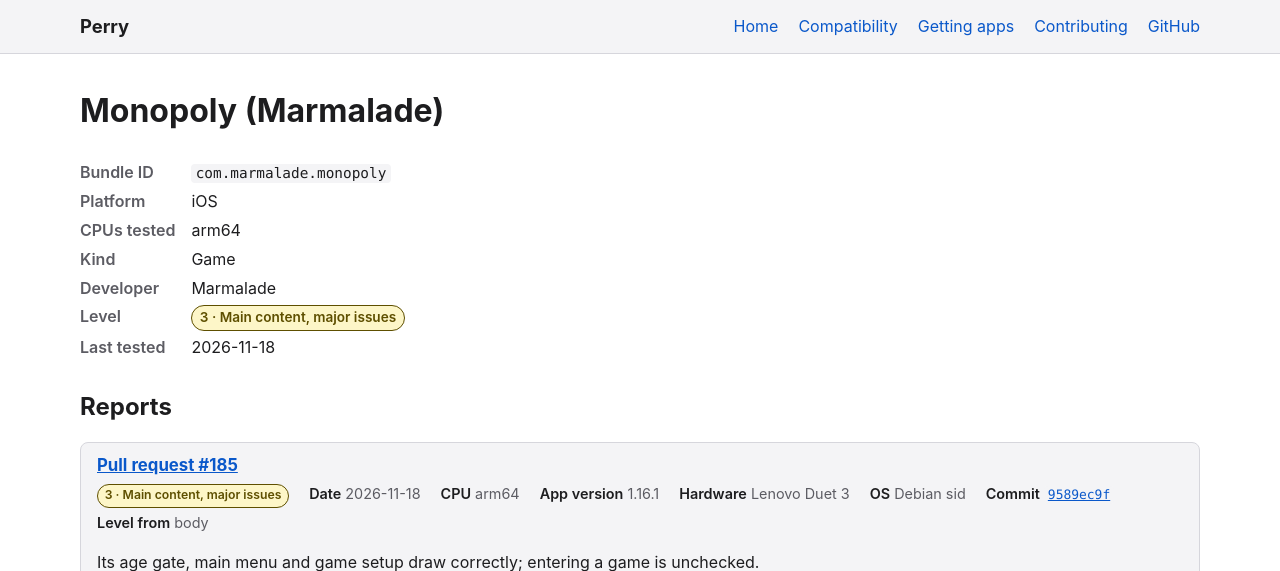
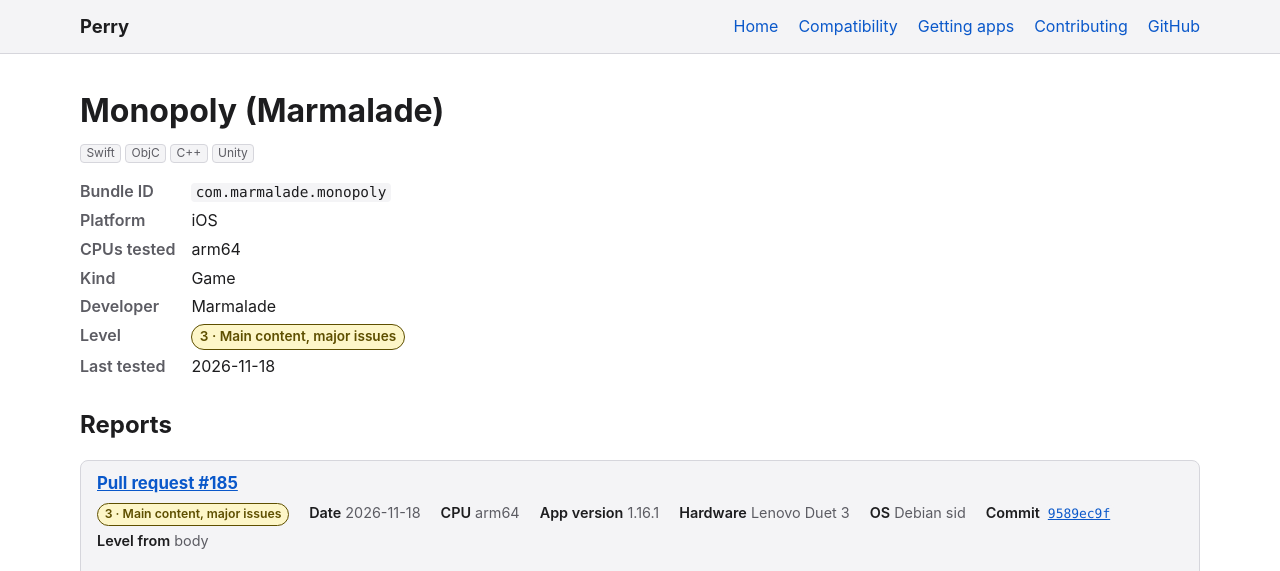
Before and after one commit to MillerTechnologyPeru/Perry, a Jekyll site: the page built from docs/_apps/ios/com.marmalade.monopoly.md, in a window 1280 px wide, cut to the strip 0-571 px from the top of the page. Built offline with Jekyll 4.4.1, drawn with Linux system fonts in a browser that asks for light colours.

Commit message:
Add Monopoly (Marmalade)'s engine and language tags

```diff
--- a/docs/_apps/ios/com.marmalade.monopoly.md
+++ b/docs/_apps/ios/com.marmalade.monopoly.md
@@ -4,6 +4,7 @@ bundle_id: "com.marmalade.monopoly"
 platform: ios
 kind: game
 developer: Marmalade
+tags: [Swift, ObjC, C++, Unity]
 reports:
   - pr: 185
     date: 2026-11-18
```
